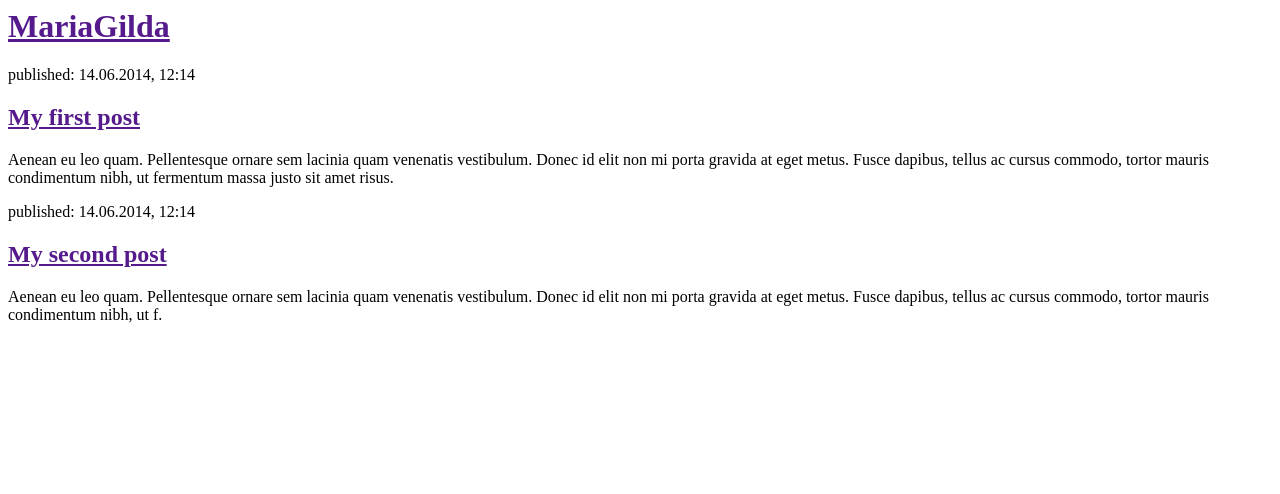
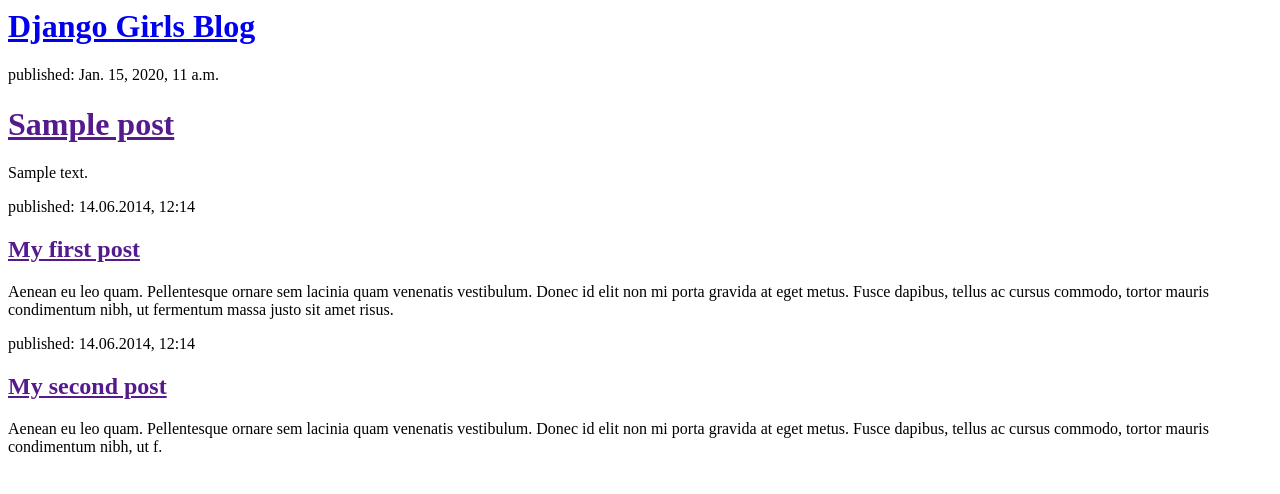
Before and after one commit to mariagilda/my-first-blog, a Django app: template blog/templates/blog/post_list.html in a window 1280 px wide. Shown: the top 494 px of the page. Run offline with Django 3.2, Linux system fonts and the light colour scheme; the template is opened without the code that fills it: values that come from a table or form of the project are taken from there, others are empty; tables that the repository leaves empty hold one stand-in row (values such as "Sample post"); parts of the project's set-up code (start-up, migrations or seed data) failed here and were passed over.

Commit message:
modified templates to display posts from database.

```diff
--- a/blog/templates/blog/post_list.html
+++ b/blog/templates/blog/post_list.html
@@ -4,9 +4,17 @@
     </head>
     <body>
         <div>
-            <h1><a href="">MariaGilda</a></h1>
-        </div>
+  <div>
+    <h1><a href="/">Django Girls Blog</a></h1>
+</div>
 
+{% for post in posts %}
+    <div>
+        <p>published: {{ post.published_date }}</p>
+        <h1><a href="">{{ post.title }}</a></h1>
+        <p>{{ post.text|linebreaksbr }}</p>
+    </div>
+{% endfor %}
         <div>
             <p>published: 14.06.2014, 12:14</p>
             <h2><a href="">My first post</a></h2>
@@ -18,5 +26,5 @@
             <h2><a href="">My second post</a></h2>
             <p>Aenean eu leo quam. Pellentesque ornare sem lacinia quam venenatis vestibulum. Donec id elit non mi porta gravida at eget metus. Fusce dapibus, tellus ac cursus commodo, tortor mauris condimentum nibh, ut f.</p>
         </div>
-    </body>
+
 </html>
--- a/blog/views.py
+++ b/blog/views.py
@@ -1,3 +1,6 @@
 from django.shortcuts import render
+from django.utils import timezone
+from .models import Post
 def post_list(request):
-    return render(request, 'blog/post_list.html', {})
+	posts = Post.objects.filter(published_date__lte=timezone.now()).order_by('published_date')
+    return render(request, 'blog/post_list.html', {'posts': posts})
```
